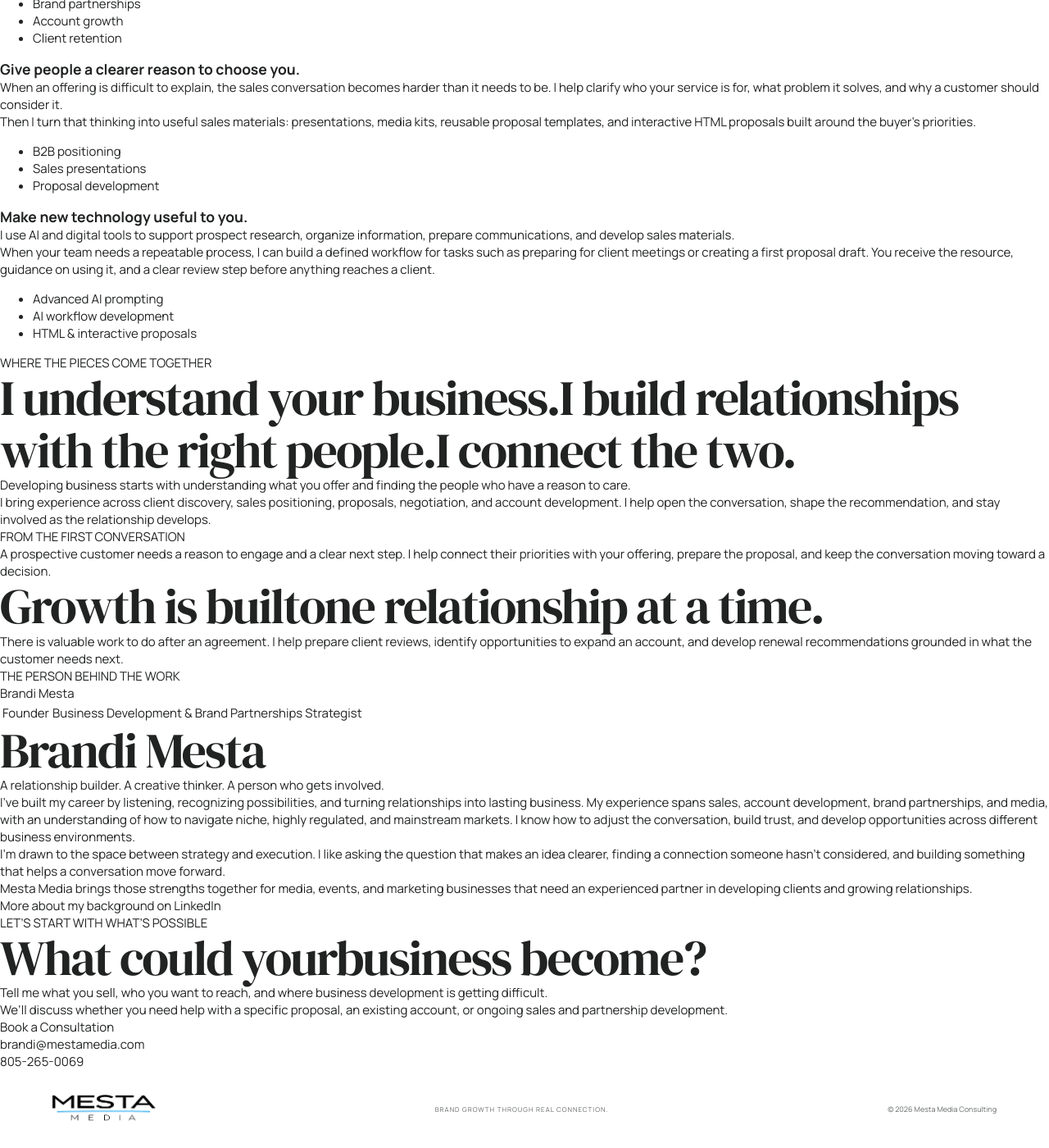
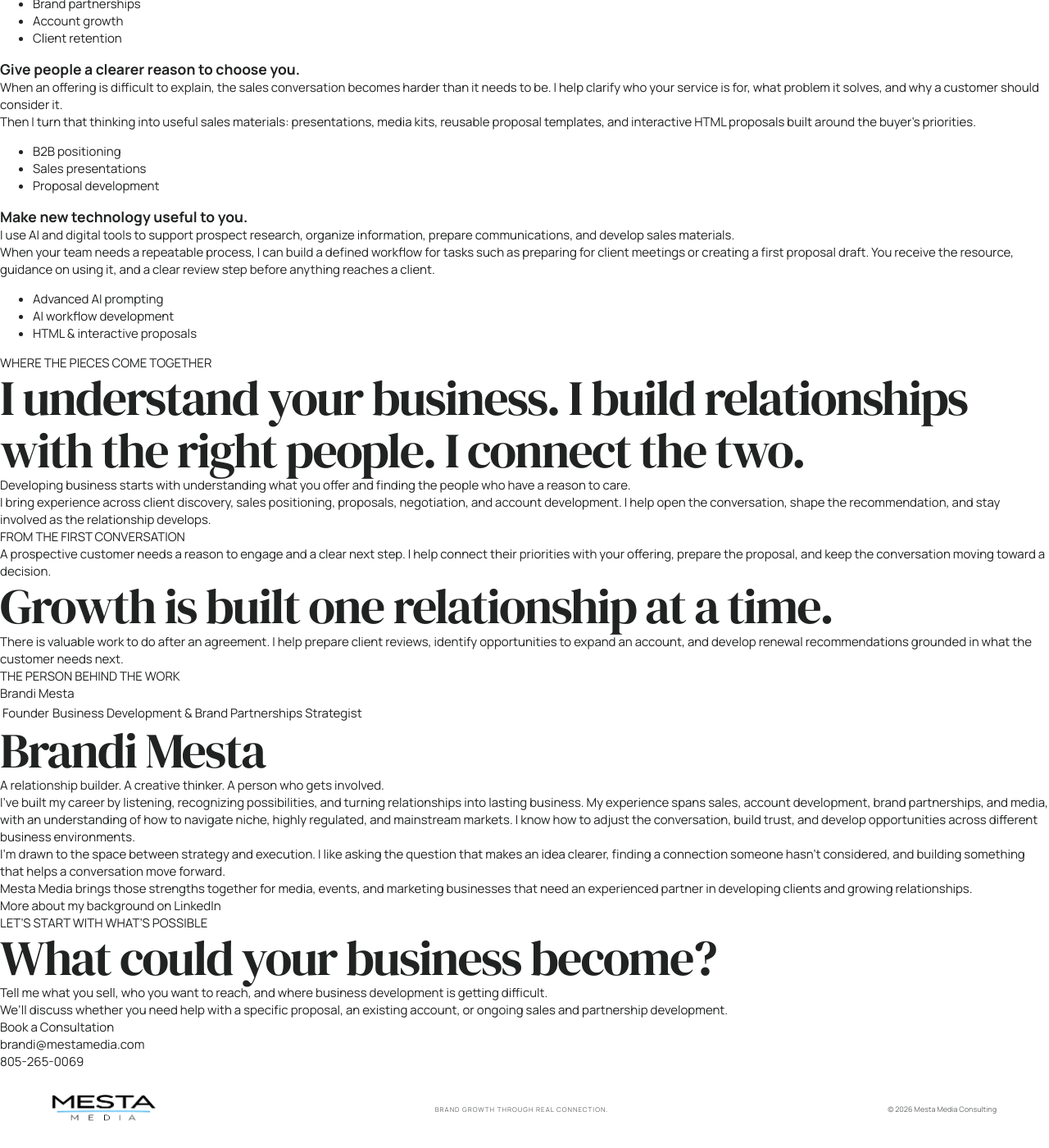
Before and after one commit to brandi-mestamedia/Mesta-Media-webpage, a Jekyll site: the page built from index.html.md, in a window 1280 px wide and 1400 px high, scrolled down 1016 px. Shown: the whole window at 82% size. Built offline with Jekyll 4.4.1, drawn with Linux system fonts in a browser that asks for light colours; our own code applies the rules of GitHub Pages for plain Markdown files; some of the changed text lies outside the part shown.

Commit message:
Preserve readable spaces in page text mirrors

```diff
--- a/index.html.md
+++ b/index.html.md
@@ -1,4 +1,4 @@
-# Make yourvalue matterto the right people.
+# Make your value matter to the right people.
 
 You have something worth building on. I help you reach the right customers, communicate what makes your business valuable, and develop relationships that lead to new business.
 
@@ -12,7 +12,7 @@ I help you reach the right customers, communicate your value, and move opportuni
 
 WHAT I BRING TO YOUR BUSINESS
 
-## Good instincts.Useful experience.
+## Good instincts. Useful experience.
 
 I combine sales experience, creative thinking, and hands-on execution to help you develop new business and grow the relationships you already have.
 
@@ -58,7 +58,7 @@ When your team needs a repeatable process, I can build a defined workflow for ta
 
 WHERE THE PIECES COME TOGETHER
 
-## I understand your business.I build relationships with the right people.I connect the two.
+## I understand your business. I build relationships with the right people. I connect the two.
 
 Developing business starts with understanding what you offer and finding the people who have a reason to care.
 
@@ -68,7 +68,7 @@ FROM THE FIRST CONVERSATION
 
 A prospective customer needs a reason to engage and a clear next step. I help connect their priorities with your offering, prepare the proposal, and keep the conversation moving toward a decision.
 
-## Growth is builtone relationship at a time.
+## Growth is built one relationship at a time.
 
 There is valuable work to do after an agreement. I help prepare client reviews, identify opportunities to expand an account, and develop renewal recommendations grounded in what the customer needs next.
 
@@ -92,7 +92,7 @@ Mesta Media brings those strengths together for media, events, and marketing bus
 
 LET’S START WITH WHAT’S POSSIBLE
 
-## What could yourbusiness become?
+## What could your business become?
 
 Tell me what you sell, who you want to reach, and where business development is getting difficult.
 
```
Also changed, not shown: how-i-think/index.html.md (+3 -3 lines), what-i-offer/index.html.md (+4 -4 lines).
